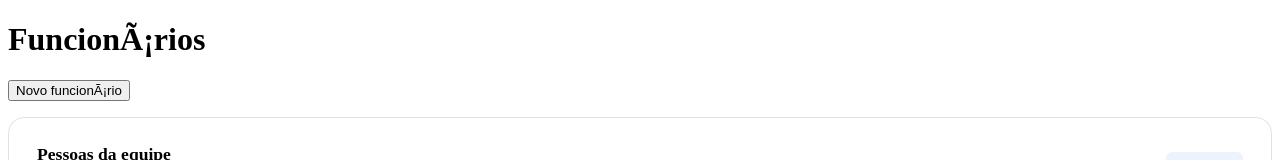
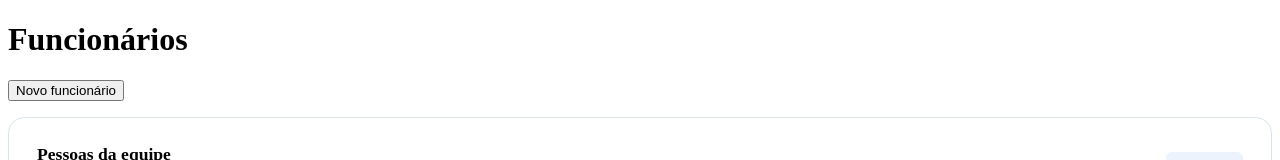
Before and after one commit to Railson25/teste-seidor, a React (Vite) app: page / in a window 1280 px wide. Shown: the top 160 px of the page. Built offline with nearby package versions, Linux system fonts and the light colour scheme.

Commit message:
fix(ui): preserva acentuação dos textos em UTF-8

```diff
--- a/src/App.tsx
+++ b/src/App.tsx
@@ -14,17 +14,17 @@ function Workspace() {
 
   function save(input: EmployeeInput) {
     commit({ type: 'save', employee: { ...input, id: form?.employee?.id ?? crypto.randomUUID() } });
-    setMessage(form?.employee ? 'FuncionÃ¡rio atualizado.' : 'FuncionÃ¡rio cadastrado.');
+    setMessage(form?.employee ? 'Funcionário atualizado.' : 'Funcionário cadastrado.');
     setForm(null);
   }
 
   return <main>
-    <h1>FuncionÃ¡rios</h1><button onClick={() => setForm({})}>Novo funcionÃ¡rio</button>
+    <h1>Funcionários</h1><button onClick={() => setForm({})}>Novo funcionário</button>
     <p role="status">{message}</p>
-    {warning && <aside aria-label="Aviso de armazenamento"><p>{warning}</p><button onClick={resetStorage}>Redefinir armazenamento com os dados desta sessÃ£o</button></aside>}
+    {warning && <aside aria-label="Aviso de armazenamento"><p>{warning}</p><button onClick={resetStorage}>Redefinir armazenamento com os dados desta sessão</button></aside>}
     <EmployeeTable employees={employees} onEdit={employee => setForm({ employee })} onRemove={setRemoving} />
-    {removing && <Dialog title="Excluir funcionÃ¡rio?" onClose={() => setRemoving(null)}><p>O cadastro de <strong>{removing.name}</strong> serÃ¡ excluÃ­do. Esta aÃ§Ã£o nÃ£o pode ser desfeita.</p><div className="dialogActions"><button className="secondary" onClick={() => setRemoving(null)}>Cancelar</button><button className="danger" onClick={() => { commit({ type: 'remove', id: removing.id }); setMessage('FuncionÃ¡rio excluÃ­do.'); setRemoving(null); document.getElementById('new-employee')?.focus(); }}>Confirmar exclusÃ£o</button></div></Dialog>}
-    {form && <Dialog title={form.employee ? 'Editar funcionÃ¡rio' : 'Novo funcionÃ¡rio'} onClose={() => setForm(null)}><EmployeeForm employee={form.employee} employees={employees} onSave={save} onCancel={() => setForm(null)} /></Dialog>}
+    {removing && <Dialog title="Excluir funcionário?" onClose={() => setRemoving(null)}><p>O cadastro de <strong>{removing.name}</strong> será excluído. Esta ação não pode ser desfeita.</p><div className="dialogActions"><button className="secondary" onClick={() => setRemoving(null)}>Cancelar</button><button className="danger" onClick={() => { commit({ type: 'remove', id: removing.id }); setMessage('Funcionário excluído.'); setRemoving(null); document.getElementById('new-employee')?.focus(); }}>Confirmar exclusão</button></div></Dialog>}
+    {form && <Dialog title={form.employee ? 'Editar funcionário' : 'Novo funcionário'} onClose={() => setForm(null)}><EmployeeForm employee={form.employee} employees={employees} onSave={save} onCancel={() => setForm(null)} /></Dialog>}
   </main>;
 }
 
```
